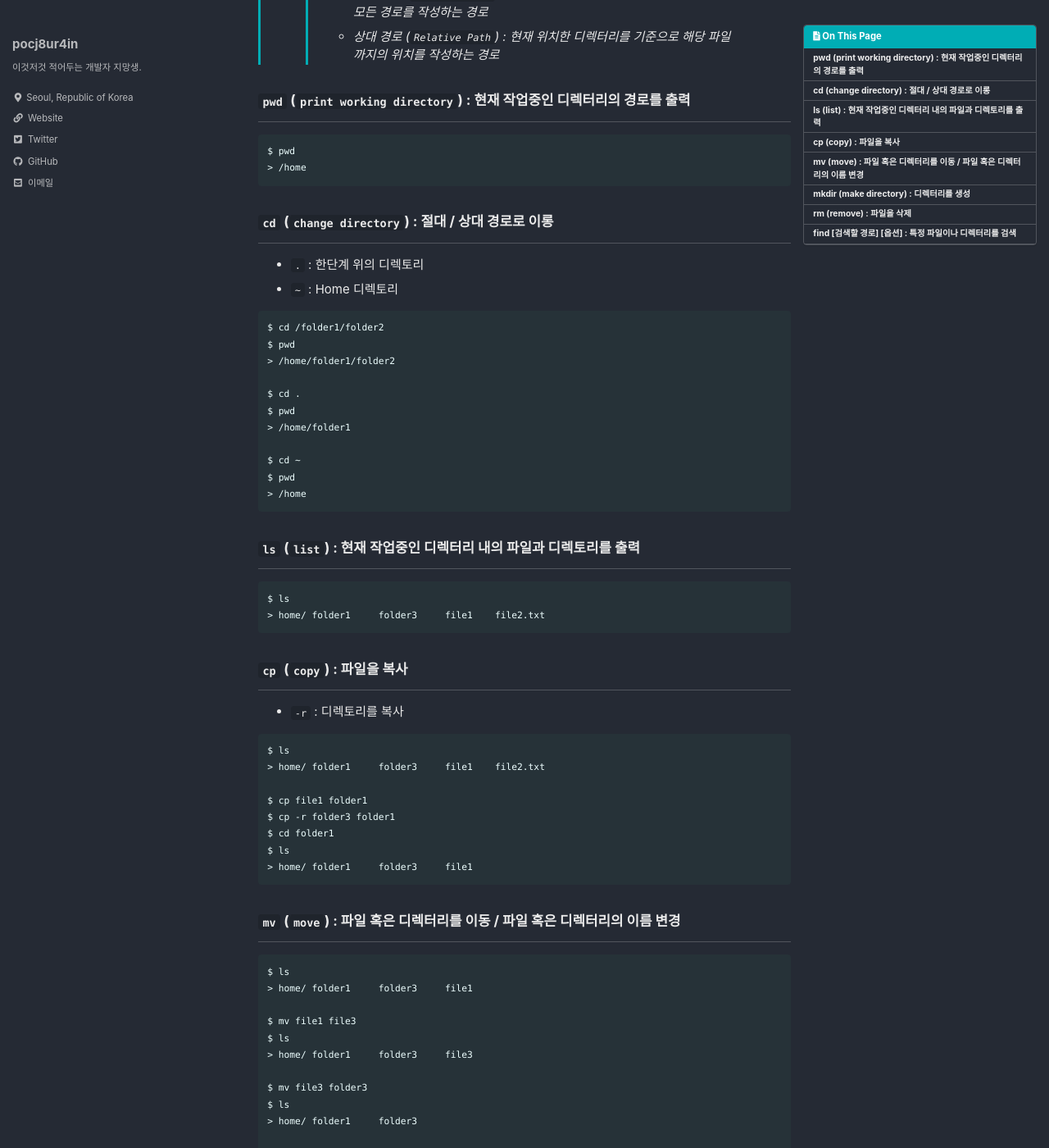
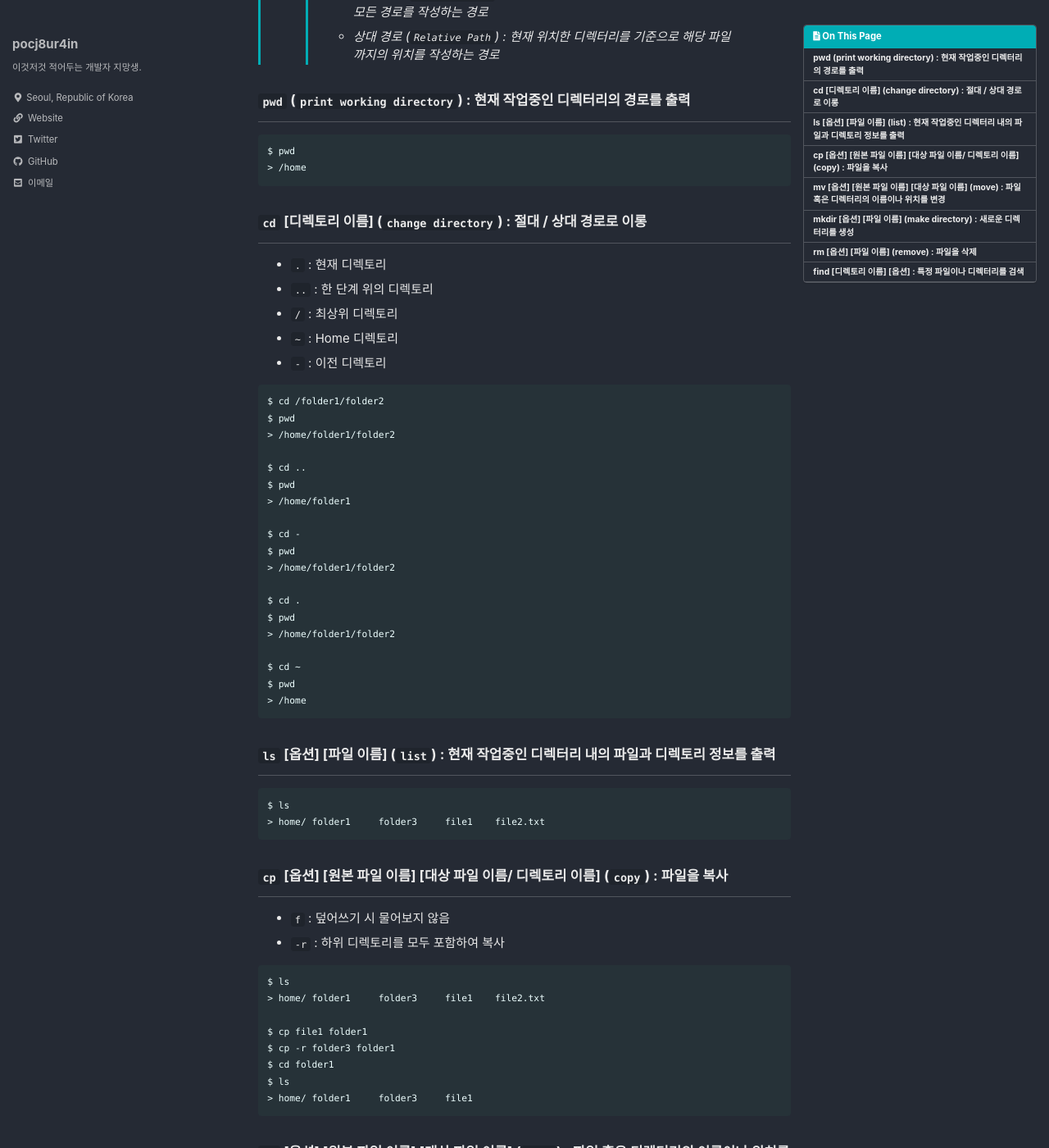
Before and after one commit to pocj8ur4in/pocj8ur4in.github.io, a Jekyll site: the page built from _posts/2022-10-06-git3.md, in a window 1280 px wide and 1400 px high, scrolled down 603 px. Shown: the whole window at 82% size. Built offline with Jekyll 4.4.1, drawn with Linux system fonts in a browser that asks for light colours; cached includes are drawn as plain includes; comment, search, counter and statistics services are not loaded; some of the changed text lies outside the part shown.

Commit message:
Update 2022-10-06-git3.md

````diff
--- a/_posts/2022-10-06-git3.md
+++ b/_posts/2022-10-06-git3.md
@@ -31,27 +31,38 @@ $ pwd
 > /home
 ```
 
-### ```cd``` (```change directory```) : 절대 / 상대 경로로 이롱
+### ```cd``` [디렉토리 이름] (```change directory```) : 절대 / 상대 경로로 이롱
 <hr>
 
-- ```.``` : 한단계 위의 디렉토리
+- ```.``` : 현재 디렉토리
+- ```..``` : 한 단계 위의 디렉토리
+- ```/``` : 최상위 디렉토리
 - ```~``` : Home 디렉토리
+-  ```-``` : 이전 디렉토리
 
 ```
 $ cd /folder1/folder2
 $ pwd
 > /home/folder1/folder2
 
+$ cd ..
+$ pwd
+> /home/folder1
+
+$ cd -
+$ pwd
+> /home/folder1/folder2
+
 $ cd .
 $ pwd
-> /home/folder1
+> /home/folder1/folder2
 
 $ cd ~
 $ pwd
 > /home
 ```
 
-### ```ls``` (```list```) : 현재 작업중인 디렉터리 내의 파일과 디렉토리를 출력
+### ```ls``` [옵션] [파일 이름] (```list```) : 현재 작업중인 디렉터리 내의 파일과 디렉토리 정보를 출력
 <hr>
 
 ```
@@ -59,10 +70,11 @@ $ ls
 > home/ folder1     folder3     file1    file2.txt
 ```
 
-### ```cp``` (```copy```) : 파일을 복사
+### ```cp``` [옵션] [원본 파일 이름] [대상 파일 이름/ 디렉토리 이름] (```copy```) : 파일을 복사
 <hr>
 
-- ```-r``` : 디렉토리를 복사
+- ```f``` : 덮어쓰기 시 물어보지 않음
+- ```-r``` : 하위 디렉토리를 모두 포함하여 복사
 
 ```
 $ ls
@@ -75,8 +87,10 @@ $ ls
 > home/ folder1     folder3     file1
 ```
 
-### ```mv``` (```move```) : 파일 혹은 디렉터리를 이동 / 파일 혹은 디렉터리의 이름 변경
+### ```mv``` [옵션] [원본 파일 이름] [대상 파일 이름] (```move```) : 파일 혹은 디렉터리의 이름이나 위치를 변경
 <hr>
+
+- ```f``` : 덮어쓰기 시 물어보지 않음
 
 ```
 $ ls
@@ -95,7 +109,7 @@ $ ls
 > folder3/ file3
 ```
 
-### ```mkdir``` (```make directory```) : 디렉터리를 생성
+### ```mkdir``` [옵션] [파일 이름] (```make directory```) : 새로운 디렉터리를 생성
 <hr>
 
 - ```-p``` : 하위 디렉터리까지 생성
@@ -117,11 +131,12 @@ $ ls
 > folder3/ dir3
 ```
 
-### ```rm``` (```remove```) : 파일을 삭제
+### ```rm``` [옵션] [파일 이름] (```remove```) : 파일을 삭제
 <hr>
 
 - ```-r``` : 디렉터리를 삭제 (하위 디렉터리와 파일도 삭제)
 - ```-f``` : 사용자에 삭제 여부를 묻지 않음
+- ```-i``` : 파일이나 디렉토리 삭제할 때마다 확인 (y: 확인, n: 취소)
 
 ```
 $ ls
@@ -140,7 +155,7 @@ $ ls
 > folder3/
 ```
 
-### ```find``` [검색할 경로] [옵션] : 특정 파일이나 디렉터리를 검색
+### ```find``` [디렉토리 이름] [옵션] : 특정 파일이나 디렉터리를 검색
 <hr>
 
 - ```-name``` : 특정 이름이나 확장자를 가진 파일이나 디렉터리를 검색
````
Also changed, not shown: other parts of _posts/2022-10-06-git3.md (+1 -1 lines), 4 other files.
